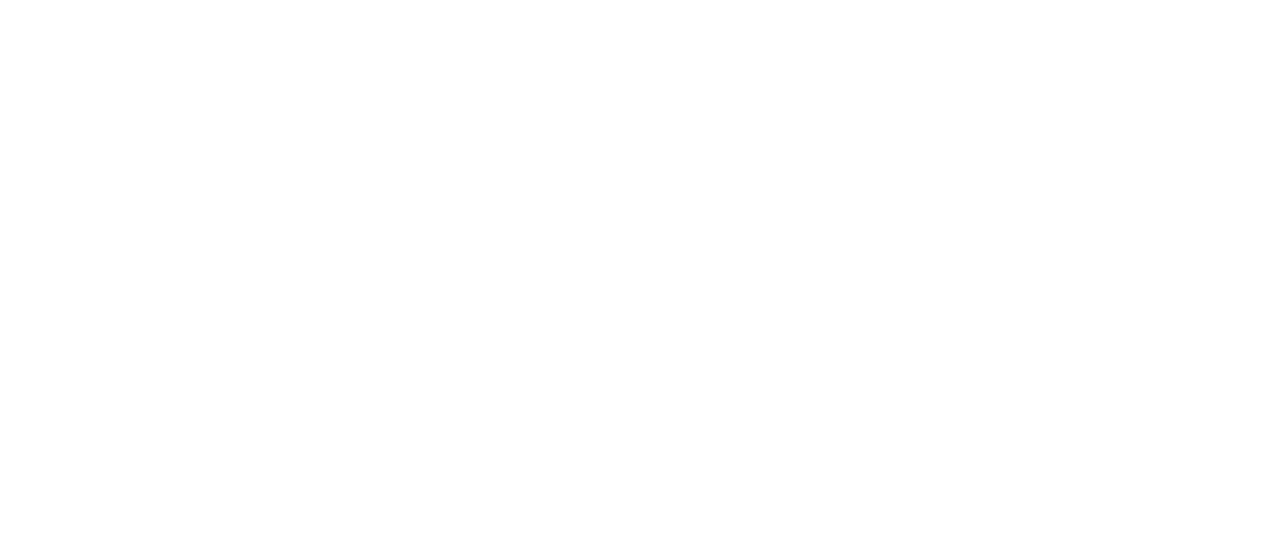
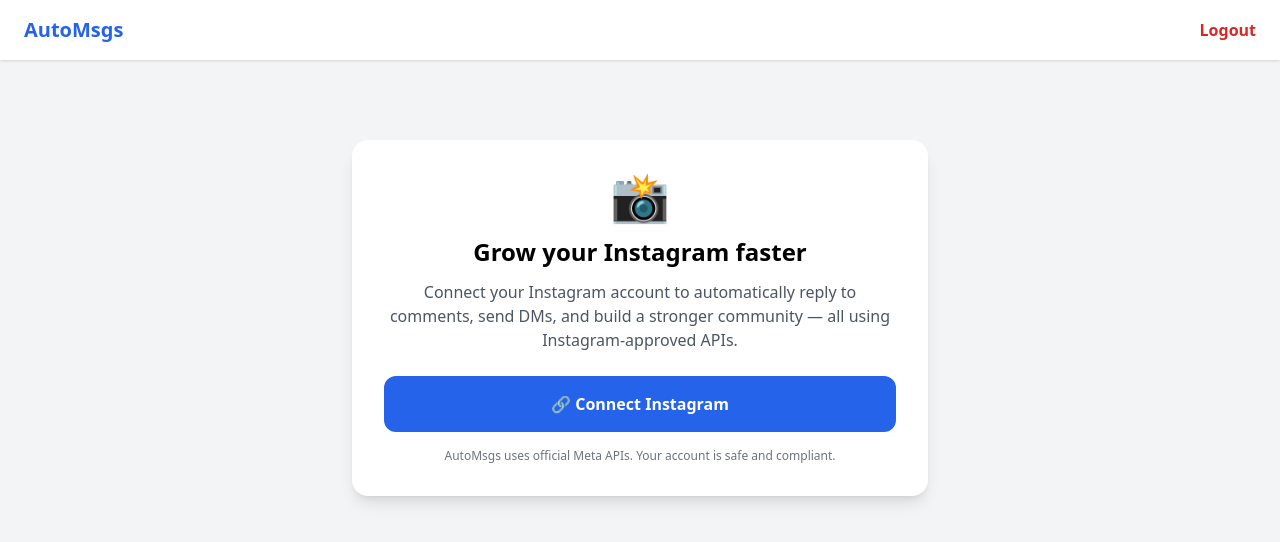
Before and after one commit to Aslammohammad-01/automsgs-frontend, a React (Vite) app: page /dashboard in a window 1280 px wide. Before the commit this address had no page. Shown: the top 542 px of the page. Built offline with nearby package versions, Linux system fonts and the light colour scheme; sample sign-in values are in the browser's storage.

Commit message:
added dashboard pages and components and utils

```diff
--- a/src/App.jsx
+++ b/src/App.jsx
@@ -1,35 +1,31 @@
-import { useState } from 'react'
-import reactLogo from './assets/react.svg'
-import viteLogo from '/vite.svg'
-import './App.css'
+import { BrowserRouter, Routes, Route } from "react-router-dom";
 
-function App() {
-  const [count, setCount] = useState(0)
+import Home from "./pages/Home";
+import Login from "./pages/Login";
+import Signup from "./pages/Signup";
+import VerifyOtp from "./pages/VerifyOtp";
+import Dashboard from "./pages/Dashboard";
+import ProtectedRoute from "./components/ProtectedRoute";
 
+export default function App() {
   return (
-    <>
-      <div>
-        <a href="https://vite.dev" target="_blank">
-          <img src={viteLogo} className="logo" alt="Vite logo" />
-        </a>
-        <a href="https://react.dev" target="_blank">
-          <img src={reactLogo} className="logo react" alt="React logo" />
-        </a>
-      </div>
-      <h1>Vite + React</h1>
-      <div className="card">
-        <button onClick={() => setCount((count) => count + 1)}>
-          count is {count}
-        </button>
-        <p>
-          Edit <code>src/App.jsx</code> and save to test HMR
-        </p>
-      </div>
-      <p className="read-the-docs">
-        Click on the Vite and React logos to learn more
-      </p>
-    </>
-  )
+    <BrowserRouter>
+      <Routes>
+        <Route path="/" element={<Home />} />
+        <Route path="/signup" element={<Signup />} />
+        <Route path="/verify-otp" element={<VerifyOtp />} />
+        <Route path="/login" element={<Login />} />
+
+        {/* 🔐 Protected */}
+        <Route
+          path="/dashboard"
+          element={
+            <ProtectedRoute>
+              <Dashboard />
+            </ProtectedRoute>
+          }
+        />
+      </Routes>
+    </BrowserRouter>
+  );
 }
-
-export default App
--- /dev/null
+++ b/src/components/ProtectedRoute.jsx
@@ -0,0 +1,10 @@
+import { Navigate } from "react-router-dom";
+import { isAuthenticated } from "../utils/auth";
+
+export default function ProtectedRoute({ children }) {
+  if (!isAuthenticated()) {
+    return <Navigate to="/login" replace />;
+  }
+
+  return children;
+}
--- a/src/main.jsx
+++ b/src/main.jsx
@@ -10,8 +10,8 @@
 import Signup from "./pages/Signup";
 import Login from "./pages/Login";
 import VerifyOtp from "./pages/VerifyOtp";
-
-
+import Dashboard from "./pages/Dashboard";
+import ProtectedRoute from "./components/ProtectedRoute";
 
 import "./index.css";
 
@@ -19,14 +19,27 @@
   <React.StrictMode>
     <BrowserRouter>
       <Routes>
+        {/* Public / Meta-required pages */}
         <Route path="/" element={<Home />} />
         <Route path="/privacy-policy" element={<PrivacyPolicy />} />
         <Route path="/terms" element={<Terms />} />
         <Route path="/data-deletion" element={<DataDeletion />} />
         <Route path="/contact" element={<Contact />} />
+
+        {/* Auth */}
         <Route path="/signup" element={<Signup />} />
         <Route path="/login" element={<Login />} />
         <Route path="/verify-otp" element={<VerifyOtp />} />
+
+        {/* 🔐 Protected Dashboard */}
+        <Route
+          path="/dashboard"
+          element={
+            <ProtectedRoute>
+              <Dashboard />
+            </ProtectedRoute>
+          }
+        />
       </Routes>
     </BrowserRouter>
   </React.StrictMode>
--- /dev/null
+++ b/src/pages/Dashboard.jsx
@@ -0,0 +1,61 @@
+import { logout } from "../utils/auth";
+
+const API_BASE_URL =
+  "https://5r6y5cfnhd.execute-api.ap-south-2.amazonaws.com/dev";
+
+export default function Dashboard() {
+  const handleConnectInstagram = () => {
+    // 🔐 Redirect to backend OAuth start (Meta approved)
+    window.location.href = `${API_BASE_URL}/auth/instagram/start`;
+  };
+
+  return (
+    <div className="min-h-screen bg-gray-100">
+      {/* Navbar */}
+      <nav className="bg-white shadow px-6 py-4 flex justify-between items-center">
+        <h1 className="text-xl font-bold text-blue-600">
+          AutoMsgs
+        </h1>
+
+        <button
+          onClick={logout}
+          className="text-red-600 font-semibold"
+        >
+          Logout
+        </button>
+      </nav>
+
+      {/* Main Content */}
+      <main className="flex items-center justify-center px-6 py-20">
+        <div className="max-w-xl w-full">
+          {/* Connect Instagram Card */}
+          <div className="bg-white rounded-2xl shadow-lg p-8 text-center">
+            <div className="text-5xl mb-4">📸</div>
+
+            <h2 className="text-2xl font-extrabold mb-3">
+              Grow your Instagram faster
+            </h2>
+
+            <p className="text-gray-600 mb-6">
+              Connect your Instagram account to automatically reply to comments,
+              send DMs, and build a stronger community — all using
+              Instagram-approved APIs.
+            </p>
+
+            <button
+              onClick={handleConnectInstagram}
+              className="w-full bg-blue-600 text-white py-4 rounded-xl font-semibold hover:bg-blue-700 transition"
+            >
+              🔗 Connect Instagram
+            </button>
+
+            <p className="text-xs text-gray-500 mt-4">
+              AutoMsgs uses official Meta APIs.
+              Your account is safe and compliant.
+            </p>
+          </div>
+        </div>
+      </main>
+    </div>
+  );
+}
--- a/src/pages/Login.jsx
+++ b/src/pages/Login.jsx
@@ -5,23 +5,37 @@
   const [email, setEmail] = useState("");
   const [password, setPassword] = useState("");
   const [message, setMessage] = useState("");
+  const [loading, setLoading] = useState(false);
 
   const handleLogin = async (e) => {
     e.preventDefault();
+    setLoading(true);
+    setMessage("");
 
-    const res = await fetch(`${API_BASE_URL}/login`, {
-      method: "POST",
-      headers: { "Content-Type": "application/json" },
-      body: JSON.stringify({ email, password }),
-    });
+    try {
+      const res = await fetch(`${API_BASE_URL}/login`, {
+        method: "POST",
+        headers: { "Content-Type": "application/json" },
+        body: JSON.stringify({ email, password }),
+      });
 
-    const data = await res.json();
+      const text = await res.text(); // safe for non-JSON errors
 
-    if (res.ok) {
+      if (!res.ok) {
+        throw new Error(text || "Invalid login credentials");
+      }
+
+      const data = JSON.parse(text);
+
+      // ✅ Save JWT
       localStorage.setItem("token", data.token);
+
+      // ✅ Redirect to dashboard
       window.location.href = "/dashboard";
-    } else {
-      setMessage("Invalid login credentials");
+    } catch (err) {
+      setMessage(err.message);
+    } finally {
+      setLoading(false);
     }
   };
 
@@ -31,7 +45,9 @@
         onSubmit={handleLogin}
         className="bg-white p-8 rounded-xl shadow max-w-md w-full"
       >
-        <h2 className="text-2xl font-bold mb-6 text-center">Login</h2>
+        <h2 className="text-2xl font-bold mb-6 text-center">
+          Login
+        </h2>
 
         <input
           type="email"
@@ -51,10 +67,17 @@
           onChange={(e) => setPassword(e.target.value)}
         />
 
-        {message && <p className="text-red-600 text-sm mb-3">{message}</p>}
+        {message && (
+          <p className="text-red-600 text-sm mb-3">
+            {message}
+          </p>
+        )}
 
-        <button className="w-full bg-blue-600 text-white py-3 rounded hover:bg-blue-700">
-          Login
+        <button
+          disabled={loading}
+          className="w-full bg-blue-600 text-white py-3 rounded hover:bg-blue-700 disabled:opacity-60"
+        >
+          {loading ? "Logging in..." : "Login"}
         </button>
       </form>
     </div>
--- /dev/null
+++ b/src/utils/auth.js
@@ -0,0 +1,12 @@
+export const getToken = () => {
+  return localStorage.getItem("token");
+};
+
+export const isAuthenticated = () => {
+  return !!getToken();
+};
+
+export const logout = () => {
+  localStorage.removeItem("token");
+  window.location.href = "/login";
+};
```
